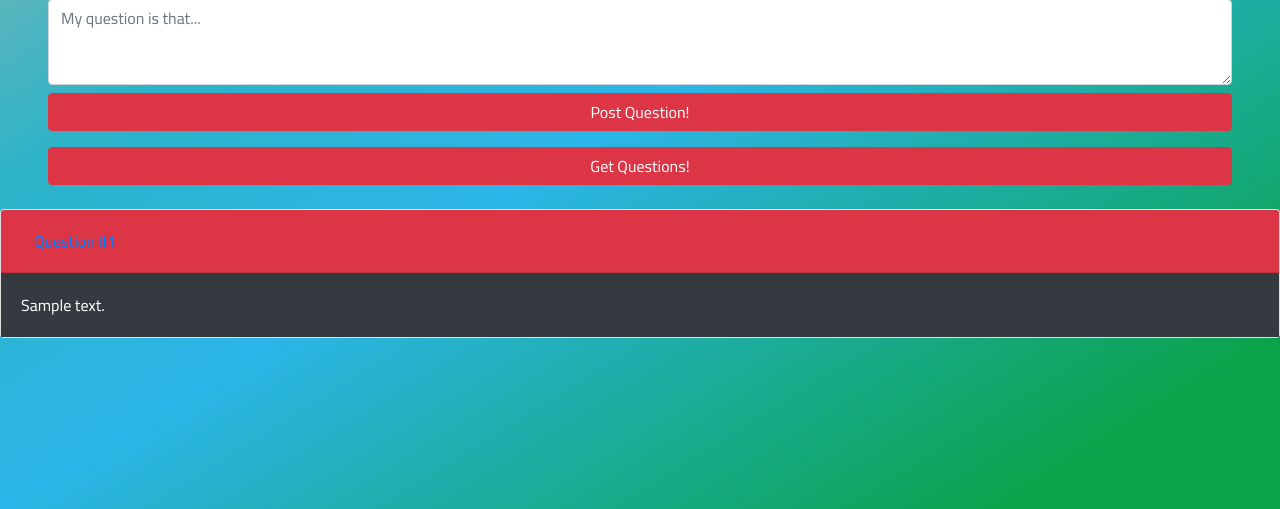
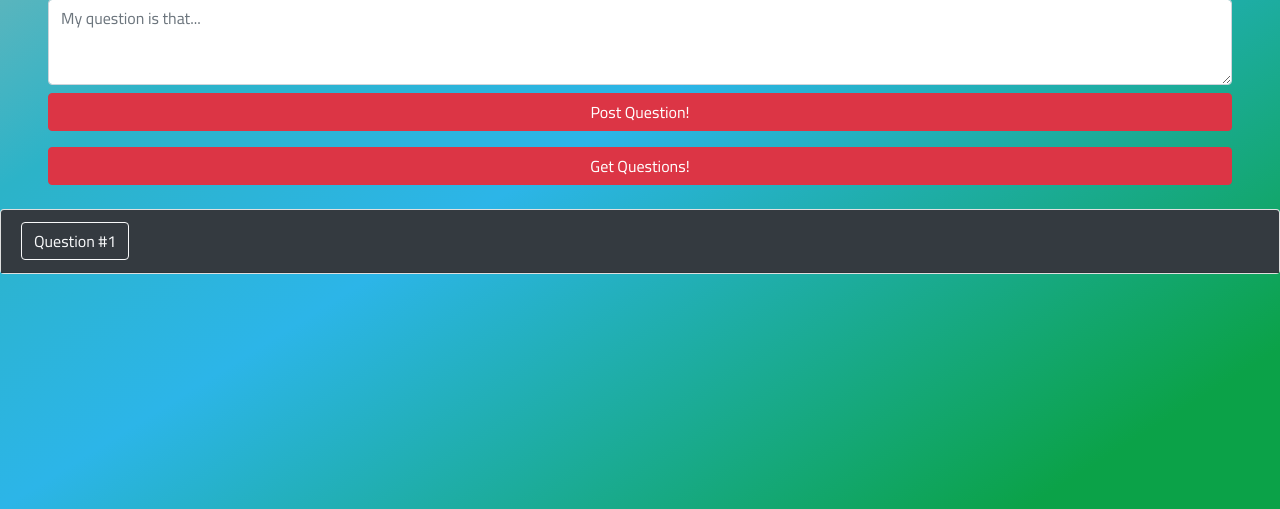
Before and after one commit to othmanalikhan-apps/project_vote, a Django app: page /voting in a window 1280 px wide. Shown: the part 291-800 px from the top of the page. Run offline with Django 3.2, Linux system fonts and the light colour scheme; a user stored in the database is signed in; tables that the repository leaves empty hold one stand-in row (values such as "Sample post"); some libraries are stand-ins or nearby versions.

Commit message:
Prettified voting page drastically

```diff
--- a/vote/qa/static/css/styles.css
+++ b/vote/qa/static/css/styles.css
@@ -31,5 +31,5 @@ h1 {
 }
 
 div#headingClone {
-    background: #dc3545 !important;
+    background: #343a40 !important;
 }
--- a/vote/qa/templates/qa/voting.html
+++ b/vote/qa/templates/qa/voting.html
@@ -63,14 +63,16 @@
         <div class="card">
             <div class="card-header" id="headingClone">
                 <h5 class="mb-0">
-                    <button class="btn btn-link" data-toggle="collapse" data-target="#collapseClone" aria-expanded="true" aria-controls="collapseOne">
+                    <button class="btn btn-outline-light" data-toggle="collapse" data-target="#collapseClone"
+                            aria-expanded="true"
+                            aria-controls="collapseOne">
                         Question #{{ q.num }}
                     </button>
                 </h5>
             </div>
 
-            <div id="collapseClone" class="collapse show" aria-labelledby="headingClone" data-parent="#accordion">
-                <div class="card-body btn-dark">
+            <div id="collapseClone" class="collapse hide" aria-labelledby="headingClone" data-parent="#accordion">
+                <div class="card-body btn-light">
                     {{ q.body }}
                 </div>
             </div>
```
